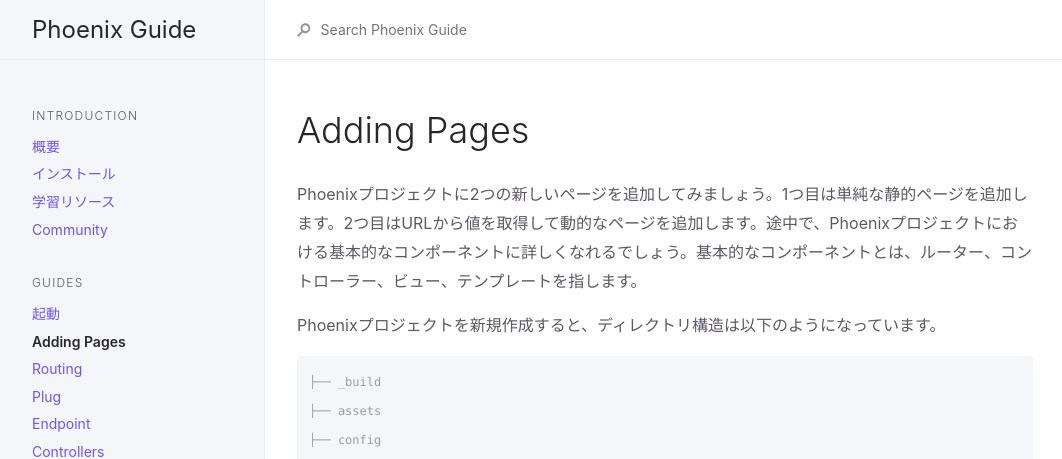
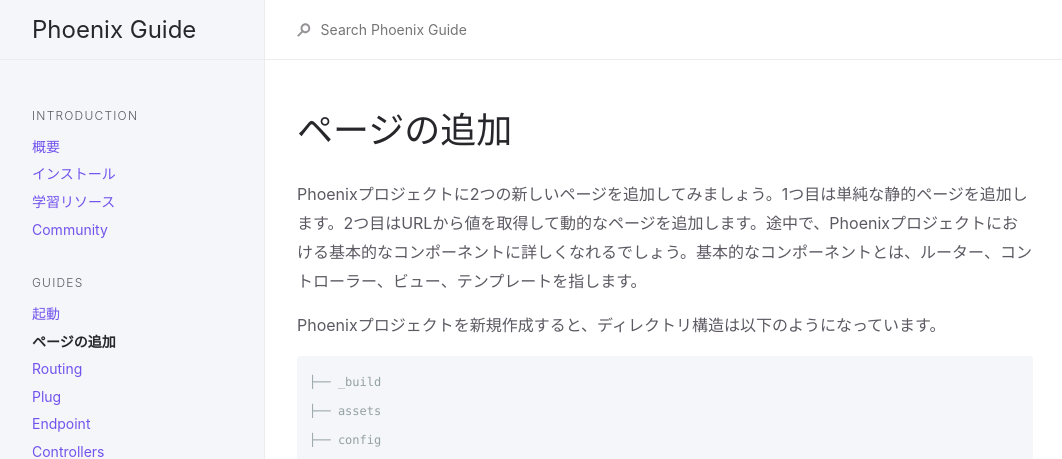
Before and after one commit to fukuoka-ex/phoenix-guide-ja, a Jekyll site: the page built from guides/1.4/adding_pages.md, in a window 1280 px wide. Shown: the top 459 px of the page, without its empty margins (107-1169 px from the left). Built offline with Jekyll 4.4.1, drawn with Linux system fonts in a browser that asks for light colours.

Commit message:
add title to adding_pages

```diff
--- a/guides/1.4/adding_pages.md
+++ b/guides/1.4/adding_pages.md
@@ -1,11 +1,11 @@
 ---
 layout: default
 group: guides
-title: Adding Pages
+title: ページの追加
 nav_order: 2
 hash: dc3fc93e975d3f1c9f19df79a5a522dce4fdc3d6
 ---
-# Adding Pages
+# ページの追加
 
 Phoenixプロジェクトに2つの新しいページを追加してみましょう。1つ目は単純な静的ページを追加します。2つ目はURLから値を取得して動的なページを追加します。途中で、Phoenixプロジェクトにおける基本的なコンポーネントに詳しくなれるでしょう。基本的なコンポーネントとは、ルーター、コントローラー、ビュー、テンプレートを指します。
 
```
